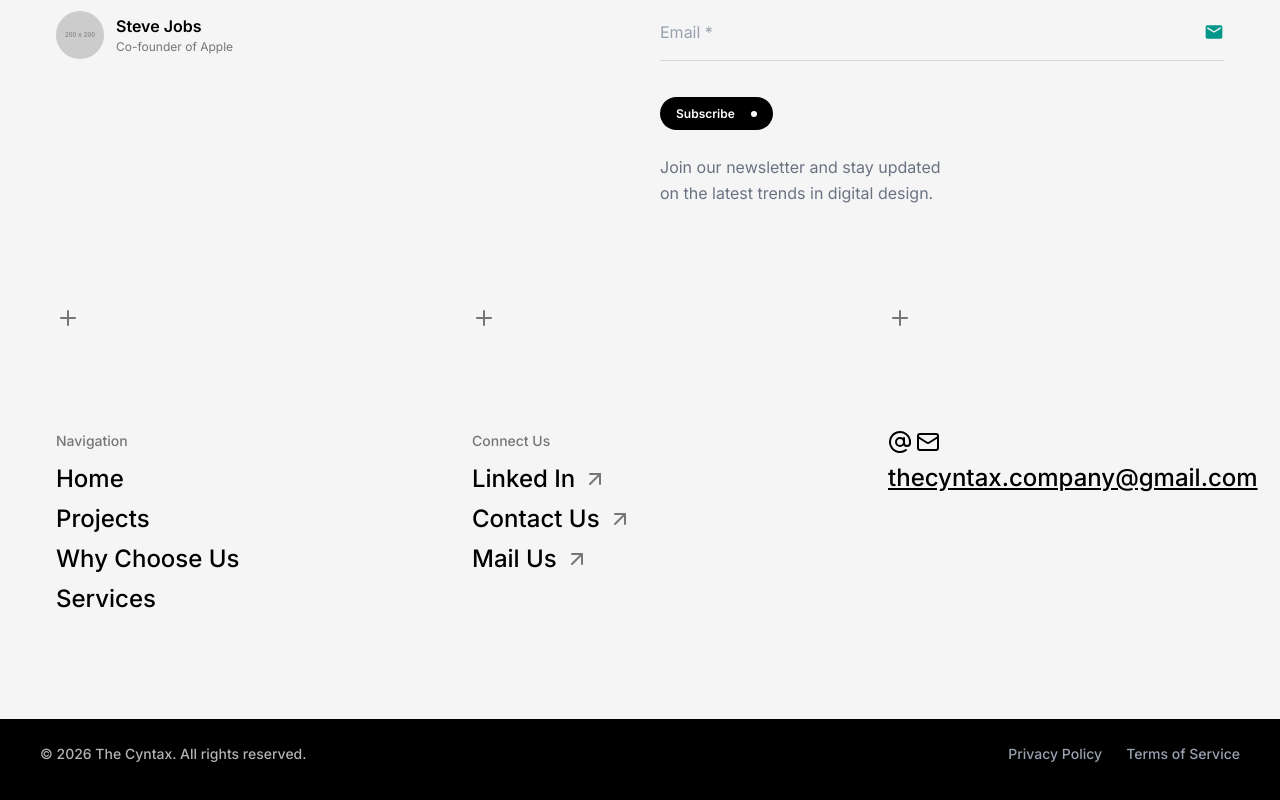
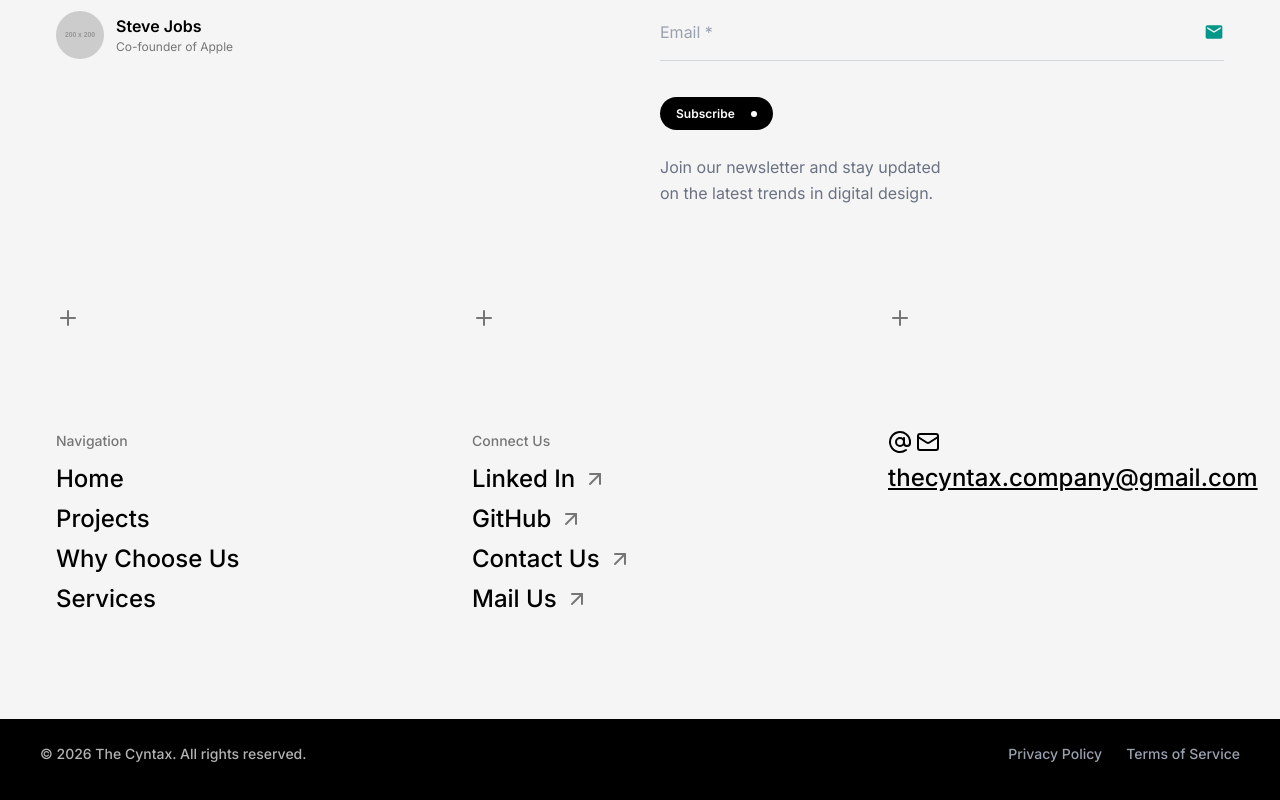
Before and after one commit to thecyntax/Official-Website, a React (Vite) app in the folder client/: page / in a window 1280 px wide. Shown: the part 5814-6614 px from the top of the page. Built offline with nearby package versions, Linux system fonts and the light colour scheme; a web font is replaced by a local one.

Commit message:
Footer changes

```diff
--- a/client/src/components/layout/footer-components/SectionTwo.jsx
+++ b/client/src/components/layout/footer-components/SectionTwo.jsx
@@ -42,6 +42,10 @@ const SectionTwo = () => {
               </p>
 
               <p className="flex items-center gap-2">
+                GitHub <ArrowUpRight className="text-[#767676]" />
+              </p>
+
+              <p className="flex items-center gap-2">
                 Contact Us <ArrowUpRight className="text-[#767676]" />
               </p>
 
```
